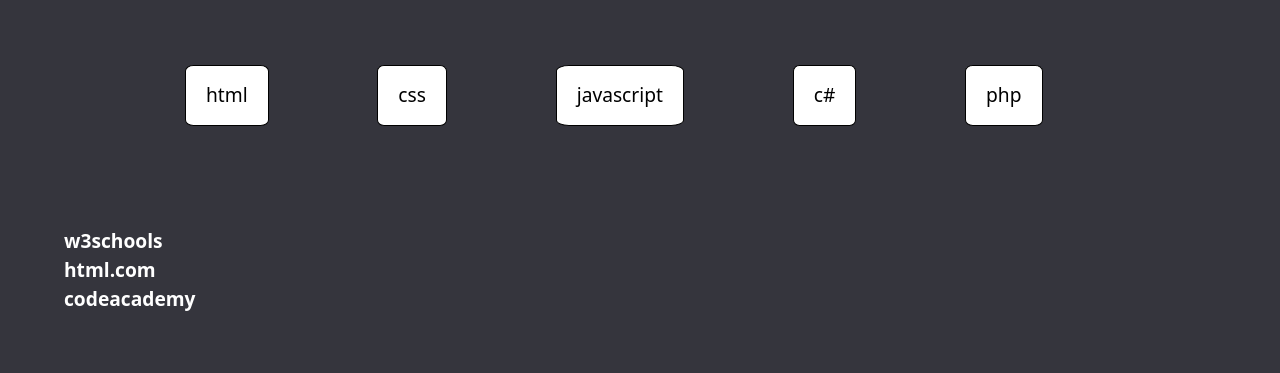
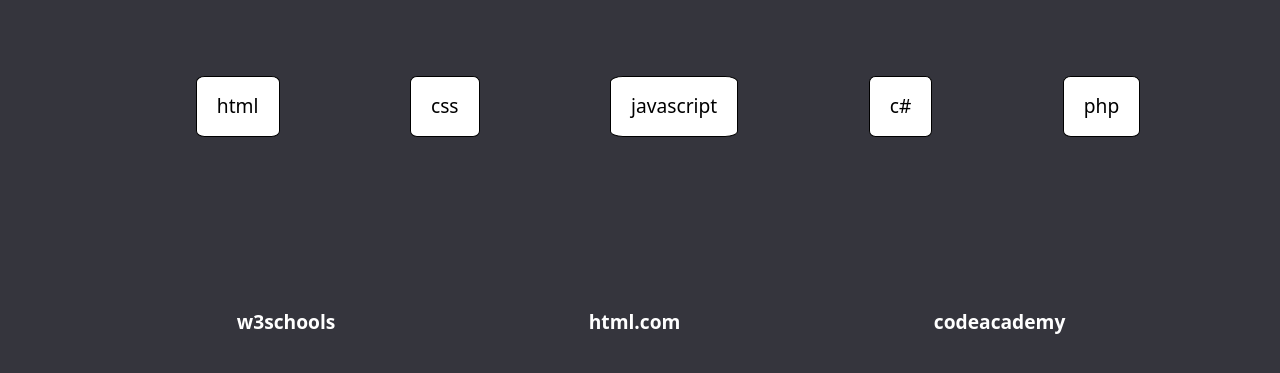
Before and after one commit to Playmaker1210/webfejlesztes, a plain HTML site: page javascript/tutorial oldalak/index.html in a window 1280 px wide. Both pictures are taken after a click on the button "html". Shown: the part 117-490 px from the top of the page. Drawn offline with nearby package versions, Linux system fonts and the light colour scheme.

Commit message:
tutorial oldalak kesz

```diff
--- a/javascript/tutorial oldalak/script.js
+++ b/javascript/tutorial oldalak/script.js
@@ -1,11 +1,31 @@
 "use sctrict"
 //adatok
-tutorial_opciok = ["html", "css", "javascript", "c#", "php"];
+let tutorial_opciok = ["html", "css", "javascript", "c#", "php"];
 
 let html = {
     links: ["https://www.w3schools.com/html/default.asp", "https://html.com","https://www.codecademy.com"],
     names: ["w3schools", "html.com", "codeacademy"]
 };
+let css = {
+    links: ["https://www.w3schools.com/css/default.asp", "https://www.sololearn.com/learning/1023","https://www.freecodecamp.org/learn/"],
+    names: ["w3schools", "sololearn", "freecodecamp"]
+};
+let javascript = {
+    links: ["https://www.w3schools.com/js/default.asp", "https://javascript.info/","https://www.codecademy.com"],
+    names: ["w3schools", "javascript.info", "codeacademy"]
+};
+let csharp = {
+    links: ["https://www.w3schools.com/cs/default.asp", "https://www.tutorialsteacher.com/csharp","https://www.codecademy.com"],
+    names: ["w3schools", "tutorials teacher", "codeacademy"]
+};
+let php = {
+    links: ["https://www.w3schools.com/php/default.asp", "https://www.php.net/manual/en/index.php","https://www.codecademy.com"],
+    names: ["w3schools", "php manual", "codeacademy"]
+};
+
+let nyelvek = [html, css, javascript, csharp, php];
+
+let first_call = true;
 
 function navOpciokLetrehozas(){
     let option;
@@ -14,11 +34,8 @@ function navOpciokLetrehozas(){
         option = document.createElement("li");
         option.setAttribute("id", tutorial_opciok[i]+"-item");
         let button = document.createElement("button");
-        button.setAttribute("onclick", "fuggvenyAmiLetrehozzaAdiveket()");
-        /*ha rakkatintok a gombra meghivja a fuggvenyt ami letrehozza a
-         megfelelo diveket a linkekhez es torli a mar letrehozott diveket
-         ha nincs meg letrehozva egy sem azt is vegye figyelembe
-        */
+        button.setAttribute("onclick", "divForLanguage(this)");
+        button.setAttribute("value", i);
         option.appendChild(button);
         let text = document.createTextNode(tutorial_opciok[i]);
         button.appendChild(text);
@@ -26,31 +43,33 @@ function navOpciokLetrehozas(){
         optionlist.appendChild(option);
         console.log(tutorial_opciok + " list item created");
     }
-    console.log("Divek letrehozasa");
-    divLetrehozas();
 }
 
-function divLetrehozas(){
-    let option;
-    let index = 0;
+function divForLanguage(button){
+    let main_div;
+    let nyelvek_div = document.getElementById("nyelvek");
+    if(!first_call){
+        document.getElementById("nyelvek").removeChild(nyelvek_div.firstChild);
+    }else{
+        first_call = false;
+    }
 
-    for(let i = 0; i < 1; i++){ //vissza irni tutorial opciok lengtre ||teszteles miatt atirva
-        option = document.createElement("div");
-        option.setAttribute("class", tutorial_opciok[i]); //legorgeteshez a listabol
-        for(let j = 0; j < html.links.length; j++){
-            let div = document.createElement("div");
-            div.setAttribute("id", html.names[index]);
-            let link = document.createElement("a");
-            link.setAttribute("href", html.links[index]);
-            link.setAttribute("target", "_blank");
-            div.appendChild(link);
-            let text = document.createTextNode(html.names[index]);
-            link.appendChild(text);
-            option.appendChild(div);
-            index++;
-        }
-        let main_div = document.getElementById("nyelvek");
-        main_div.appendChild(option);
-        index = 0;
+    main_div = document.createElement("div");
+    main_div.setAttribute("id", tutorial_opciok[button.value]);
+
+    for(let i = 0; i < nyelvek[button.value].names.length; i++){
+        let div = document.createElement("div");
+        div.setAttribute("id", nyelvek[button.value].names[i]);
+        let link = document.createElement("a");
+        link.setAttribute("href", nyelvek[button.value].links[i]);
+        link.setAttribute("target", "_blank");
+        div.appendChild(link);
+        let text = document.createTextNode(nyelvek[button.value].names[i]);
+        link.appendChild(text);
+        main_div.appendChild(div);
     }
+
+    console.log(main_div);
+
+    nyelvek_div.appendChild(main_div);
 }
--- a/javascript/tutorial oldalak/style.css
+++ b/javascript/tutorial oldalak/style.css
@@ -6,7 +6,7 @@ body{
 
 li{
     float: left;
-    margin: 5%;
+    margin: 6%;
     padding: 1.3%;
     background-color: white;
     font-size: larger;
@@ -39,12 +39,20 @@ a:active {
   text-decoration: underline;
 }
 
-.html div a{
+#nyelvek div div{
+    float: left;
+    margin: 5%;
+    margin-left: 13%;
+    padding: 2%;
+}
+
+#nyelvek div div a {
     color: white;
     font-size: larger;
     font-weight: 600;
 }
 
+
 button{
     border: none;
     background-color: white;
```
Also changed, not shown: 2 other files.
